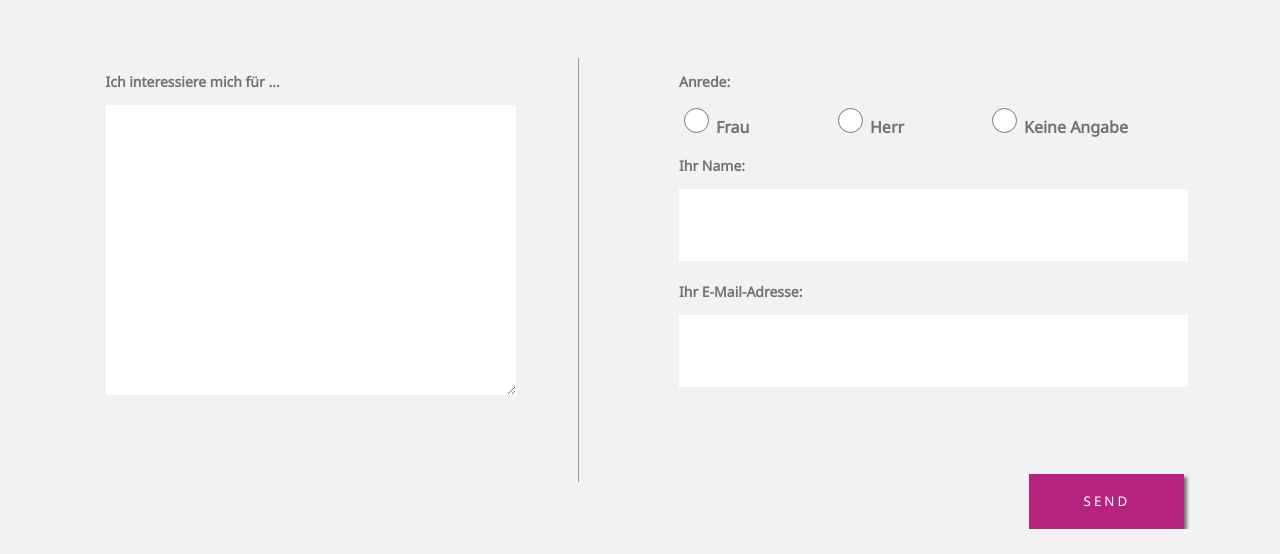
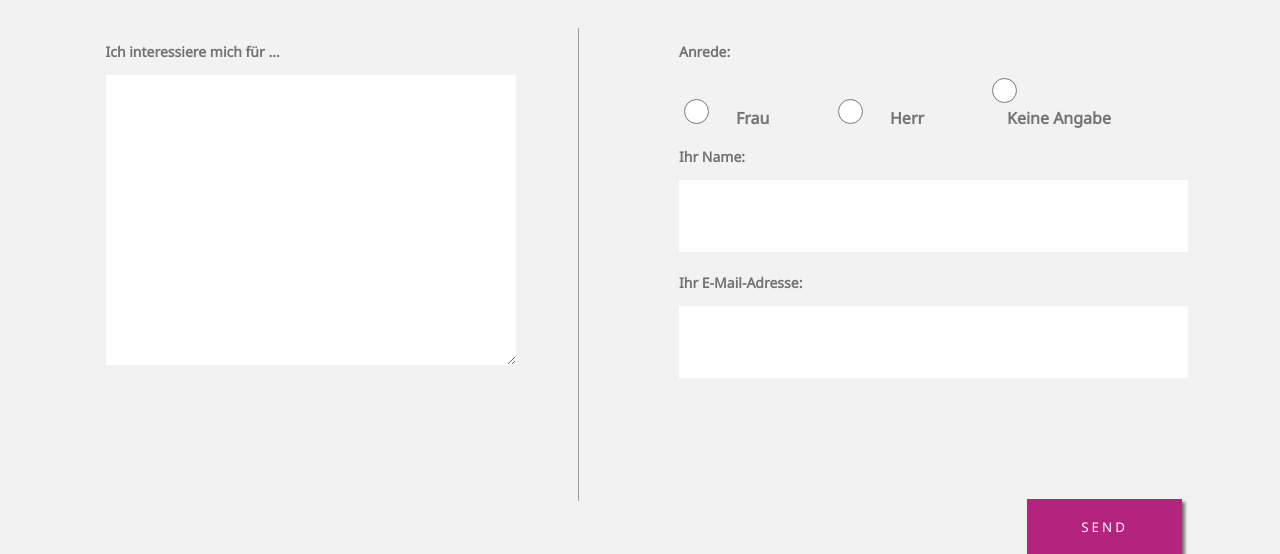
Before and after one commit to jpotocn/frnt-end, a website: page index.html in a window 1280 px wide. Shown: the part 303-857 px from the top of the page. Before the commit the page ends 832 px from the top, so only its background shows below. Drawn offline with Linux system fonts and the light colour scheme.

Commit message:
rasponsiveness

```diff
--- a/index.html
+++ b/index.html
@@ -58,16 +58,21 @@
                             <div class="form-sex-radio">
                                 <div class="row">
                                     <input type="radio" name="gender" value="female" class="radio">
-                                    <label for="female">Frau</label>
-
+                                    <div class="form-sex-text">
+                                            <label for="female">Frau</label>
+                                    </div>
                                 </div>
                                 <div class="row">
                                     <input type="radio" name="gender" value="male" class="radio">
-                                    <label for="male">Herr</label>
+                                    <div class="form-sex-text">
+                                            <label for="male">Herr</label>
+                                    </div>
                                 </div>
                                 <div class="row">
                                     <input type="radio" name="gender" value="other" class="radio">
-                                    <label for="other">Keine Angabe</label>
+                                    <div class="form-sex-text">
+                                            <label for="other">Keine Angabe</label>
+                                    </div>
 
                                 </div>
                             </div>
@@ -91,10 +96,10 @@
                                 <div class="star-required" id="star-email-required"></div>
                                 <div class="required" id="email-required"></div>
                             </div>
-                            <div class="button-overlay">
+                        </div>
+                        <div class="button-overlay">
                                 <input type="submit" class="form-button" value="send">
                             </div>
-                        </div>
                     </div>
                 </div>
             </div>
```
Also changed, not shown: dist/css/main.css, dist/scss/_mobile.scss, dist/scss/main.scss.
